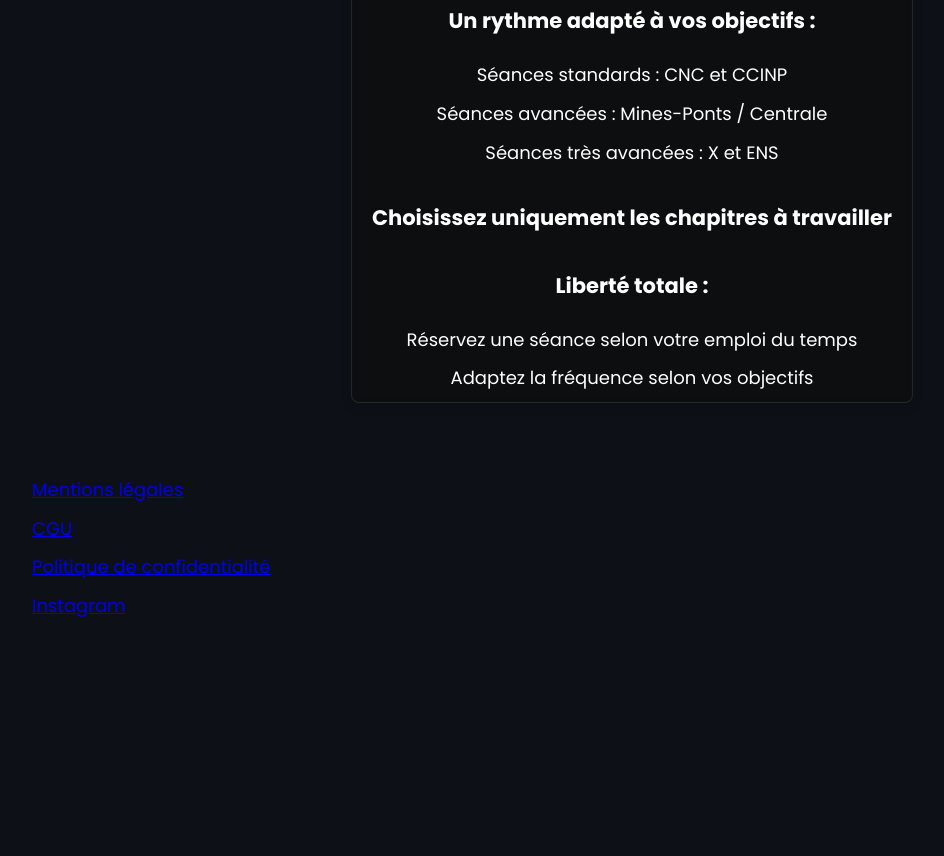
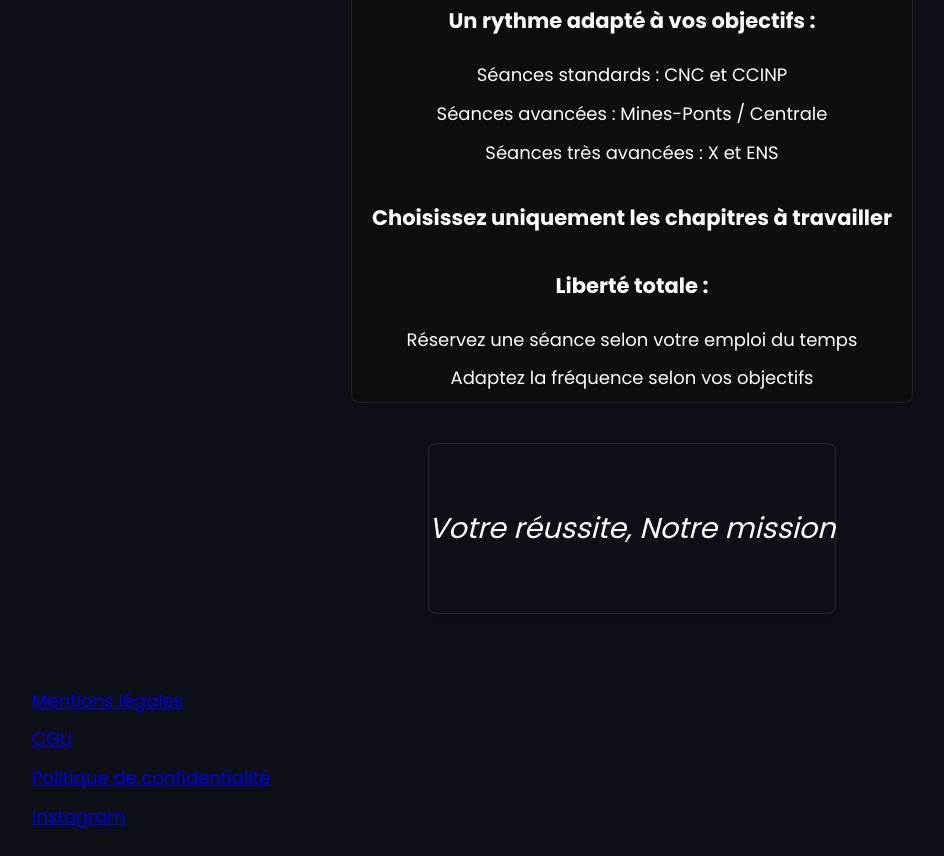
Before and after one commit to amineziani9/codex, a plain HTML site: page index.html in a window 1280 px wide. Shown: the part 4403-5259 px from the top of the page, without its empty margins (8-952 px from the left). Before the commit the page ends 5048 px from the top, so only its background shows below. Drawn offline with Linux system fonts and the light colour scheme.

Commit message:
Add slogan section at page end

```diff
--- a/css/style.css
+++ b/css/style.css
@@ -370,6 +370,25 @@ footer ul {
   margin-bottom: 0.5rem;
 }
 
+.slogan-section {
+  background: #0d1117;
+  color: #ffffff;
+  text-align: center;
+  padding: 60px 0;
+}
+
+.slogan-section p {
+  margin: 0;
+  font-size: 1.8rem;
+  font-style: italic;
+}
+
+@media (max-width: 600px) {
+  .slogan-section p {
+    font-size: 1.5rem;
+  }
+}
+
 @media (max-width: 768px) {
   header,
   footer {
--- a/index.html
+++ b/index.html
@@ -159,6 +159,10 @@
                 </ul>
             </div>
         </section>
+
+        <section class="slogan-section section-content">
+            <p><em>Votre réussite, Notre mission</em></p>
+        </section>
     </main>
 
     <footer>
```
